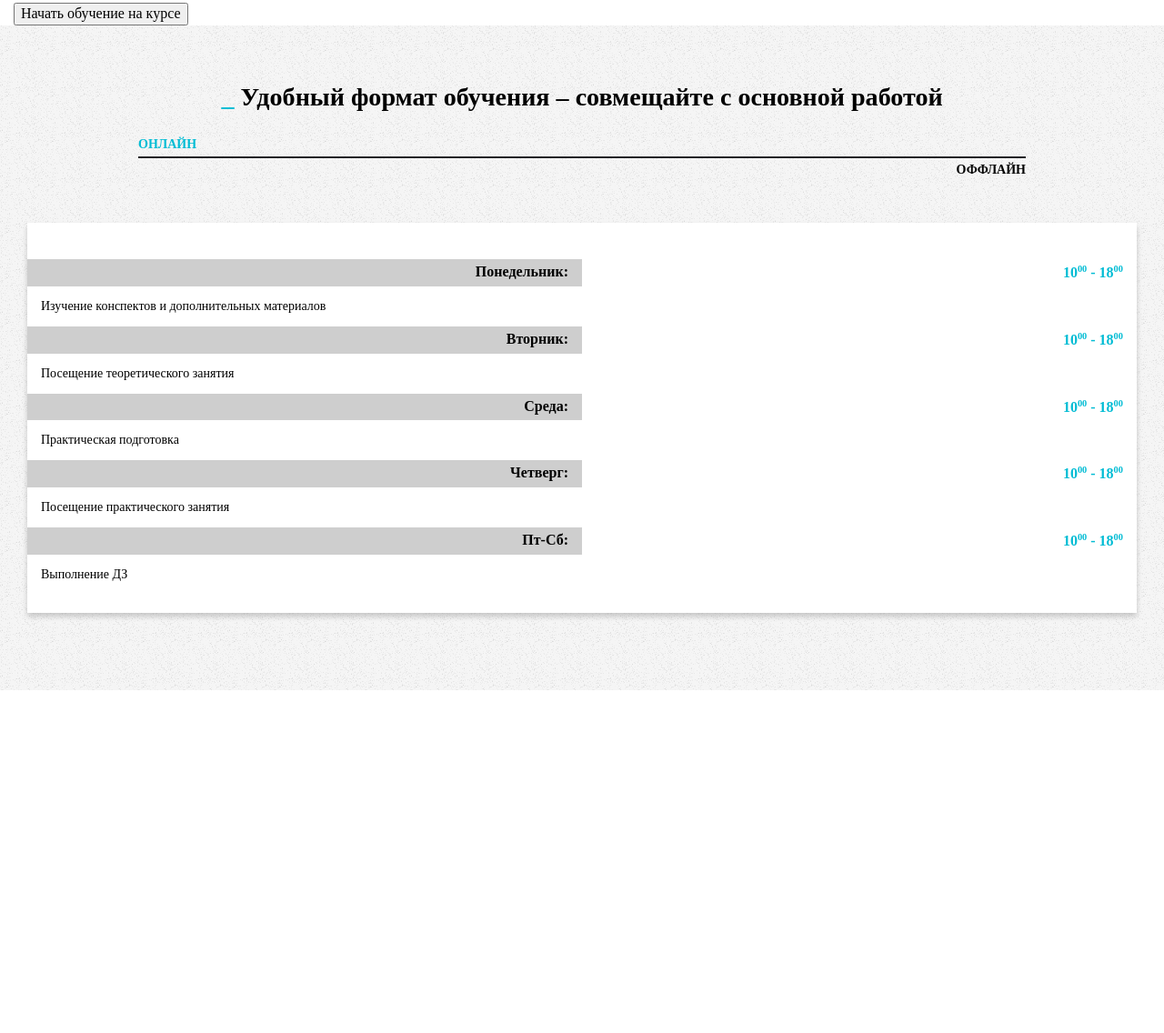
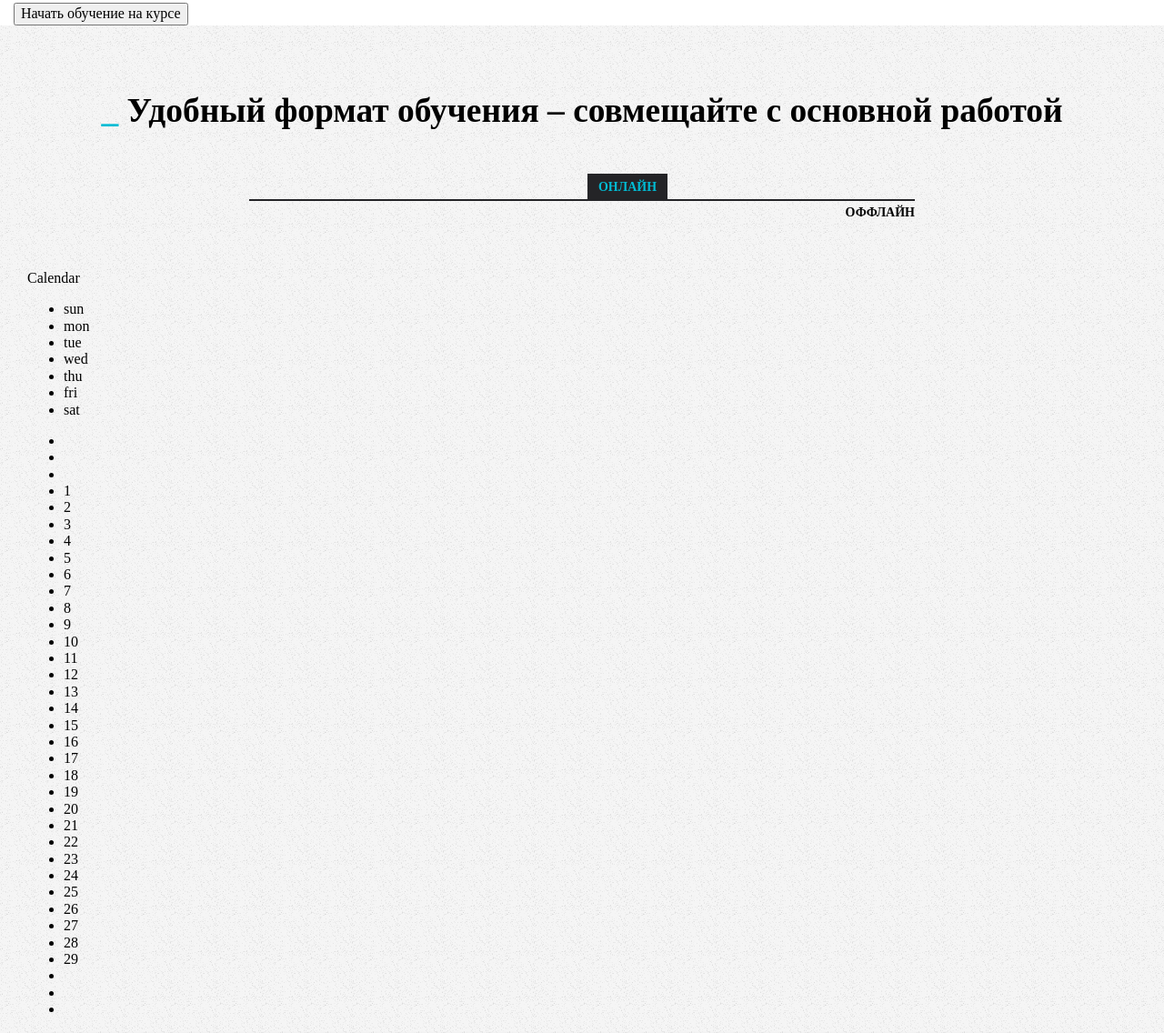
Before and after one commit to PixelPusher1992/project_ara, a plain HTML site: page index.html in a window 1280 px wide. Shown: the part 1650-2786 px from the top of the page at 91% size. Before the commit the page ends 2409 px from the top, so only its background shows below. Drawn offline with Linux system fonts and the light colour scheme.

Commit message:
- calendar started;

```diff
--- a/css/styles.css
+++ b/css/styles.css
@@ -48,7 +48,7 @@
     text-align: left;
     font-size: 14px;
     text-transform: uppercase;
-    margin: 5px 0;
+    padding: 5px 0;
 }
 
 .schedule-heading__sub .offline {
@@ -61,9 +61,6 @@
     padding-top: 40px;
     padding-bottom: 20px;
     margin-bottom: 50px;
-}
-.schedule-content__day {
-
 }
 
 .day-heading {
@@ -91,3 +88,19 @@
     line-height: 24px;
     font-size: 14px;
 }
+
+
+@media only screen and (min-width:768px) {
+    .schedule-heading {
+        font-size: 32px;
+    }
+    .schedule-heading__sub {
+        width: 60%;
+    }
+    .schedule-heading__sub .online {
+        display: inline-block;
+        background: #242427;
+        padding: 7px 12px 5px;
+        margin-left: 100px;
+    }
+}
--- a/index.html
+++ b/index.html
@@ -52,9 +52,64 @@
                     Удобный формат обучения – совмещайте с основной работой
                 </h3>
                 <div class="schedule-heading__sub">
-                    <span class="blue">Онлайн</span>
+                    <span class="blue online">Онлайн</span>
                     <div class="separator"></div>
                     <span class="offline">Оффлайн</span>
+                </div>
+            </div>
+            <div class="schedule-calendar">
+                <div class="schedule-calendar__heading">Calendar</div>
+                <div class="schedule-calendar__content">
+                    <div class="calendar-days">
+                        <ul>
+                            <li>sun</li>
+                            <li>mon</li>
+                            <li>tue</li>
+                            <li>wed</li>
+                            <li>thu</li>
+                            <li>fri</li>
+                            <li>sat</li>
+                        </ul>
+                    </div>
+                    <div class="calendar-date">
+                        <ul>
+                            <li></li>
+                            <li></li>
+                            <li></li>
+                            <li>1</li>
+                            <li>2</li>
+                            <li>3</li>
+                            <li>4</li>
+                            <li>5</li>
+                            <li>6</li>
+                            <li>7</li>
+                            <li>8</li>
+                            <li>9</li>
+                            <li>10</li>
+                            <li>11</li>
+                            <li>12</li>
+                            <li>13</li>
+                            <li>14</li>
+                            <li>15</li>
+                            <li>16</li>
+                            <li>17</li>
+                            <li>18</li>
+                            <li>19</li>
+                            <li>20</li>
+                            <li>21</li>
+                            <li>22</li>
+                            <li>23</li>
+                            <li>24</li>
+                            <li>25</li>
+                            <li>26</li>
+                            <li>27</li>
+                            <li>28</li>
+                            <li>29</li>
+                            <li></li>
+                            <li></li>
+                            <li></li>
+                        </ul>
+                    </div>
                 </div>
             </div>
             <div class="schedule-content">
```
Also changed, not shown: css/normalize.css.
